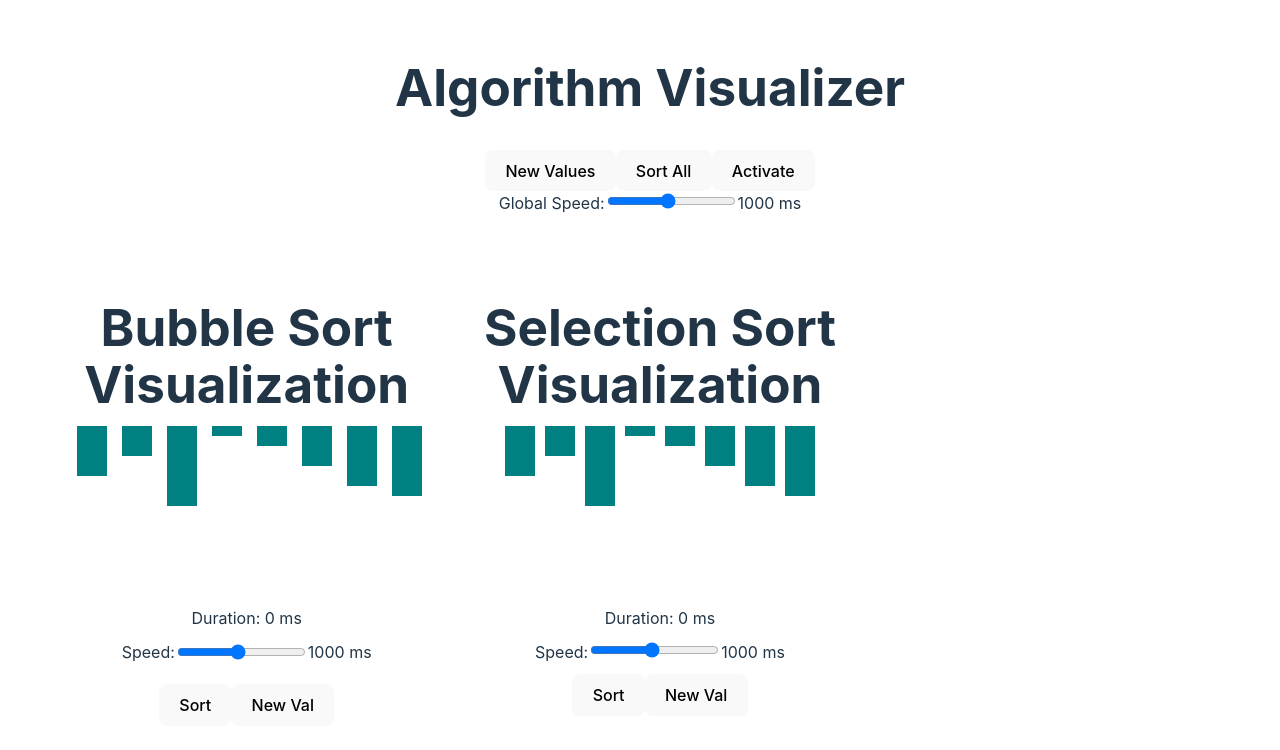
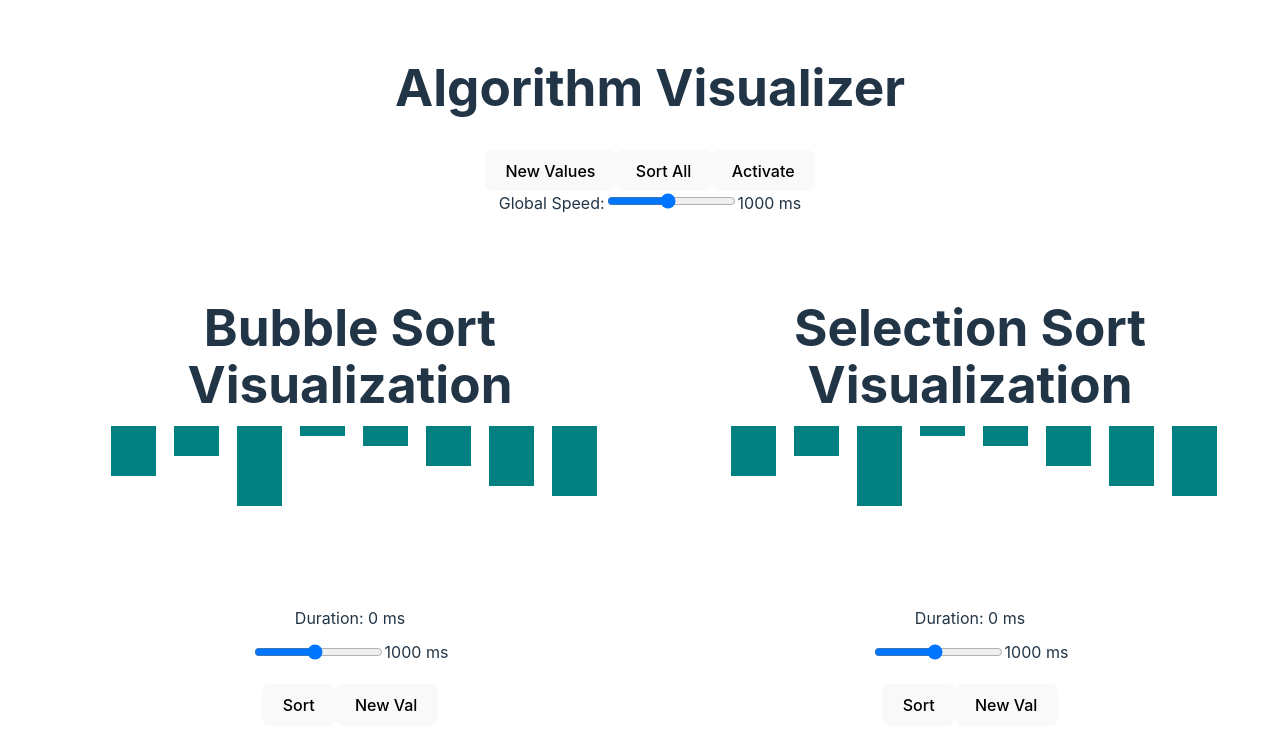
Before and after one commit to HectorMendezFernandez/Algorith-Visualizer-AlgoVis, a React (Vite) app in the folder algorithm-visualizer/: page / in a window 1280 px wide. Shown: the top 750 px of the page. Built offline with nearby package versions, Linux system fonts and the light colour scheme.

Commit message:
Add SortVisualizer Component

```diff
--- a/algorithm-visualizer/src/App.jsx
+++ b/algorithm-visualizer/src/App.jsx
@@ -1,28 +1,126 @@
+/* eslint-disable no-unused-vars */
 // import {BrowserRouter as Router, Route, Routes} from 'react-router-dom'
 // import BubbleSort from './algorithms/BubbleSort'
-import '@fortawesome/fontawesome-free/css/all.min.css';
-import BubbleSortVisualizer from './algorithms/BubbleSortVisualizer'
-import SelectionSortVisualizer from './algorithms/SelectionSortVisualizer'
-import { useState } from 'react'
+// import '@fortawesome/fontawesome-free/css/all.min.css';
+// import BubbleSortVisualizer from './algorithms/BubbleSortVisualizer'
+// import SelectionSortVisualizer from './algorithms/SelectionSortVisualizer'
+// import { useState } from 'react'
+
+// function App() {
+//   const [globalArray, setGlobalArray] = useState([5, 3, 8, 1, 2, 4, 6, 7]);
+//   const [globalSpeed, setGlobalSpeed] = useState(1000); //Initial speed in milliseconds
+//   const [hoverStates, setHoverStates] = useState({ bubble: false, selection: false }); // Hover states for visualizers
+//   const [isSorting, setIsSorting] = useState(false);
+
+
+//   // Function to generate a new array
+//   const generateArray = () => {
+//     const newArray = Array.from({ length: 8 }, () => Math.floor(Math.random() * 10) + 1);
+//     setGlobalArray(newArray);
+//   };
+
+//   // Function to sort all the algorithms simultaneously
+//   const handleGlobalSort = () => {
+//     // this will click all the sort buttons simultaneously
+//     setIsSorting(true);
+//     document.querySelectorAll(".sort-btn").forEach((button) => button.click());
+//   }
+
+//   // Function to handle hover states
+//   const handleMouseEnter  = (key) => {
+//     setHoverStates(prevState => ({ ...prevState, [key]: true }));
+//   }
+
+//   const handleMouseLeave = (key) => {
+//     setHoverStates(prevState => ({ ...prevState, [key]: false }));
+//   };
+
+//   // Function to restart the app
+//   const handleActivate = () => {
+//     setIsSorting(false);
+//   }
+
+//   return (
+//     <div style={{
+//       padding: "20px",
+//       textAlign: "center",
+//       display: 'grid',
+//       marginTop: '5px',
+//       marginLeft: '20px',
+//       }}>
+//       <h1>Algorithm Visualizer</h1>
+//       {/* Controles globales */}
+//       <div style={{ marginBottom: "20px" }}>
+//         <button onClick={generateArray} disabled={isSorting}>New Values</button>
+//         <button onClick={handleGlobalSort} disabled={isSorting}>Sort All</button>
+//         <button onClick={handleActivate}>Activate</button>
+//         <div>
+//           <label htmlFor="globalSpeed">Global Speed:</label>
+//           <input
+//             type="range"
+//             min="100"
+//             max="2000"
+//             value={globalSpeed}
+//             onChange={(e) => setGlobalSpeed(Number(e.target.value))}
+//           />
+//           <span>{globalSpeed} ms</span>
+//         </div>
+//       </div>
+
+//       <div style={{
+//         display: "grid",
+//         gridTemplateColumns: "1fr 1fr 1fr", // Tres columnas
+//         gridTemplateRows: "auto auto auto", // Tres filas (una por algoritmo)
+//         gap: "20px",
+//         marginTop: "20px"
+//       }}
+//       >
+//         {/* Bubble Sort Visualizer */}
+//         <div style={{
+//           gridColumn: "1 / 2",
+//           gridRow: "1",
+//           borderRadius: "8px",
+//           padding: "5px",
+//           transition: 'transform 0.3s ease', //Smooth transition
+//            transform: hoverStates.bubble ? 'scale(1.05)' : 'scale(1)', // Scale on hover
+//            }} onMouseEnter={() => handleMouseEnter('bubble')} // Activa el hover al entrar
+//            onMouseLeave={() => handleMouseLeave('bubble')}>
+//           <BubbleSortVisualizer globalArray = {globalArray} globalSpeed={globalSpeed} isGlobalSorting={isSorting}/>
+//         </div>
+
+//         {/* Selection Sort Visualizer */}
+//         <div style={{ gridColumn: "2 / 3", gridRow: "1", borderRadius: "8px", padding: "5px",transition: 'transform 0.3s ease', //Smooth transition
+//            transform: hoverStates.selection ? 'scale(1.05)' : 'scale(1)',  }}
+//            onMouseEnter={() => handleMouseEnter('selection')} // Activa el hover al entrar
+//            onMouseLeave={() => handleMouseLeave('selection')}>
+//           <SelectionSortVisualizer globalArray = {globalArray} globalSpeed={globalSpeed} isGlobalSorting={isSorting}/>
+//         </div>
+//       </div>
+//     </div>
+//   )
+// }
+
+// export default App
+
+import { useState } from 'react';
+import SortVisualizer from './components/SortVisualizer';
+import { bubbleSort, selectionSort } from './algorithms/Algorithms';
 
 function App() {
   const [globalArray, setGlobalArray] = useState([5, 3, 8, 1, 2, 4, 6, 7]);
-  const [globalSpeed, setGlobalSpeed] = useState(1000); //Initial speed in milliseconds
+  const [globalSpeed, setGlobalSpeed] = useState(1000);
+  const [isSorting, setIsSorting] = useState(false);
   const [hoverStates, setHoverStates] = useState({ bubble: false, selection: false }); // Hover states for visualizers
-  const [isSorting, setIsSorting] = useState(false);
-
-
-  // Function to generate a new array
-  const generateArray = () => {
-    const newArray = Array.from({ length: 8 }, () => Math.floor(Math.random() * 10) + 1);
-    setGlobalArray(newArray);
-  };
-
   // Function to sort all the algorithms simultaneously
   const handleGlobalSort = () => {
   // this will click all the sort buttons simultaneously
   setIsSorting(true);
   document.querySelectorAll(".sort-btn").forEach((button) => button.click());
+  }
+
+  // Function to restart the app
+  const handleActivate = () => {
+    setIsSorting(false);
   }
 
   // Function to handle hover states
@@ -34,69 +132,36 @@ function App() {
     setHoverStates(prevState => ({ ...prevState, [key]: false }));
   };
 
-  // Function to restart the app
-  const handleActivate = () => {
-    setIsSorting(false);
-  }
-
   return (
-    <div style={{
-      padding: "20px",
-      textAlign: "center",
-      display: 'grid',
-      marginTop: '5px',
-      marginLeft: '20px',
-      }}>
+    <div style={{padding: "20px", textAlign: "center", display: 'grid', marginTop: '5px', marginLeft: '20px'}}>
       <h1>Algorithm Visualizer</h1>
-      {/* Controles globales */}
+      {/* Global Controls */}
       <div style={{ marginBottom: "20px" }}>
-        <button onClick={generateArray} disabled={isSorting}>New Values</button>
+      <button onClick={() => setGlobalArray(Array.from({ length: 8 }, () => Math.floor(Math.random() * 10) + 1))}>New Values</button>
       <button onClick={handleGlobalSort} disabled={isSorting}>Sort All</button>
       <button onClick={handleActivate}>Activate</button>
       <div>
       <label htmlFor="globalSpeed">Global Speed:</label>
-          <input
-            type="range"
-            min="100"
-            max="2000"
-            value={globalSpeed}
-            onChange={(e) => setGlobalSpeed(Number(e.target.value))}
-          />
+      <input type='range' min='100' max='2000' value={globalSpeed} onChange={(e) => setGlobalSpeed(Number(e.target.value))} />
       <span>{globalSpeed} ms</span>
       </div>
       </div>
-
-      <div style={{
-        display: "grid",
-        gridTemplateColumns: "1fr 1fr 1fr", // Tres columnas
-        gridTemplateRows: "auto auto auto", // Tres filas (una por algoritmo)
-        gap: "20px",
-        marginTop: "20px"
-      }}
-      >
+      <div style={{ display: "grid", gridTemplateColumns: "1fr 1fr", gridTemplateRows: "auto auto auto", gap: "20px", marginTop: "20px" }}>
       {/* Bubble Sort Visualizer */}
-        <div style={{
-          gridColumn: "1 / 2",
-          gridRow: "1",
-          borderRadius: "8px",
-          padding: "5px",
-          transition: 'transform 0.3s ease', //Smooth transition
-           transform: hoverStates.bubble ? 'scale(1.05)' : 'scale(1)', // Scale on hover
-           }} onMouseEnter={() => handleMouseEnter('bubble')} // Activa el hover al entrar
+      <div style={{ gridColumn: "1 / 2", gridRow: "1", borderRadius: "8px", padding: "5px", transition: 'transform 0.3s ease',  transform: hoverStates.bubble ? 'scale(1.05)' : 'scale(1)'}}
+      onMouseEnter={() => handleMouseEnter('bubble')}
       onMouseLeave={() => handleMouseLeave('bubble')}>
-          <BubbleSortVisualizer globalArray = {globalArray} globalSpeed={globalSpeed} isGlobalSorting={isSorting}/>
+      <SortVisualizer algorithmName="Bubble Sort" sortingLogic={bubbleSort} globalArray={globalArray} globalSpeed={globalSpeed} isGlobalSorting={isSorting} />
       </div>
-
       {/* Selection Sort Visualizer */}
-        <div style={{ gridColumn: "2 / 3", gridRow: "1", borderRadius: "8px", padding: "5px",transition: 'transform 0.3s ease', //Smooth transition
-           transform: hoverStates.selection ? 'scale(1.05)' : 'scale(1)',  }}
-           onMouseEnter={() => handleMouseEnter('selection')} // Activa el hover al entrar
+      <div style={{ gridColumn: "2 / 3", gridRow: "1", borderRadius: "8px", padding: "5px", transition: 'transform 0.3s ease',  transform: hoverStates.selection ? 'scale(1.05)' : 'scale(1)'}}
+      onMouseEnter={() => handleMouseEnter('selection')}
       onMouseLeave={() => handleMouseLeave('selection')}>
-          <SelectionSortVisualizer globalArray = {globalArray} globalSpeed={globalSpeed} isGlobalSorting={isSorting}/>
+      <SortVisualizer algorithmName="Selection Sort" sortingLogic={selectionSort} globalArray={globalArray} globalSpeed={globalSpeed} isGlobalSorting={isSorting} />
       </div>
     </div>
     </div>
-  )
+  );
 }
 
-export default App
+export default App;
--- /dev/null
+++ b/algorithm-visualizer/src/algorithms/Algorithms.jsx
@@ -0,0 +1,42 @@
+export const bubbleSort = async (array, setArray, setCurrentIndex, speed) => {
+    let sortedArray = [...array];
+    for (let i = 0; i < sortedArray.length - 1; i++) {
+        for (let j = 0; j < sortedArray.length - i - 1; j++) {
+            setCurrentIndex(j + 1);
+            if (sortedArray[j] > sortedArray[j + 1]) {
+                [sortedArray[j], sortedArray[j + 1]] = [sortedArray[j + 1], sortedArray[j]];
+                setArray([...sortedArray]);
+                await new Promise(resolve => setTimeout(resolve, speed));
+            }
+        }
+    }
+};
+
+
+export const selectionSort = async (array, setArray, setCurrentIndex, setMinIndex, speed) => {
+    let sortedArray = [...array];
+
+    for (let i = 0; i < sortedArray.length; i++) {
+        let minIndex = i;
+        setCurrentIndex(i);
+        setMinIndex(minIndex);  // Inicializar minIndex en cada iteración externa
+
+        for (let j = i + 1; j < sortedArray.length; j++) {
+            if (sortedArray[j] < sortedArray[minIndex]) {
+                minIndex = j;
+                setMinIndex(minIndex);  // Actualizar minIndex cuando se encuentra uno nuevo
+            }
+            await new Promise(resolve => setTimeout(resolve, speed));
+        }
+
+        if (minIndex !== i) {
+            // Intercambiar los elementos en los índices i y minIndex
+            [sortedArray[i], sortedArray[minIndex]] = [sortedArray[minIndex], sortedArray[i]];
+            setArray([...sortedArray]);
+            await new Promise(resolve => setTimeout(resolve, speed));  // Pausa para animación
+        }
+    }
+
+    setCurrentIndex(null);  // Limpiar índices después de la ordenación
+    setMinIndex(null);
+};
--- /dev/null
+++ b/algorithm-visualizer/src/components/SortVisualizer.jsx
@@ -0,0 +1,99 @@
+/* eslint-disable no-unused-vars */
+/* eslint-disable react/prop-types */
+import { useState, useEffect } from "react";
+import { useSpring, animated } from "react-spring";
+
+const SortVisualizer = ({
+    algorithmName,
+    sortingLogic,
+    globalArray,
+    globalSpeed,
+    isGlobalSorting
+}) => {
+    const [array, setArray] = useState(globalArray);
+    const [speed, setSpeed] = useState(globalSpeed || 1000);
+    const [currentIndex, setCurrentIndex] = useState(null);
+    const [isSorting, setIsSorting] = useState(false);
+    const [realTimeDuration, setRealTimeDuration] = useState(0);
+    const [titleStyle, setTitleStyle] = useState({});
+    const [minIndex, setMinIndex] = useState(null);
+
+    useEffect(() => setArray(globalArray), [globalArray]);
+    useEffect(() => setSpeed(globalSpeed), [globalSpeed]);
+
+    const handleSort = async () => {
+        setIsSorting(true);
+        setTitleStyle({});
+        setRealTimeDuration(0);
+        const startTime = Date.now();
+        const intervalId = setInterval(() => {
+            setRealTimeDuration(Date.now() - startTime);
+        }, 100);
+        if (algorithmName === "Bubble Sort") {
+            await sortingLogic(array, setArray, setCurrentIndex, speed);
+        } else if (algorithmName === "Selection Sort") {
+            await sortingLogic(array, setArray, setCurrentIndex, setMinIndex, speed);
+        }
+
+        clearInterval(intervalId);
+        setCurrentIndex(null);
+        setMinIndex(null);
+        setIsSorting(false);
+
+        setTitleStyle({ color: '#90EE90', transform: 'scale(1.1)', transition: 'transform 0.3s, color 0.3s' });
+        setTimeout(() => setTitleStyle({ color: 'initial', transform: 'scale(1)', transition: 'color 0.3s' }), 500);
+    };
+
+        //Function to generate a new array
+        const generateArray = () => {
+            let newArray = [];
+            for (let i = 0; i < 8; i++) {
+              newArray.push(Math.floor(Math.random() * 10) + 1);
+            }
+            setArray(newArray);
+          };
+
+    const animatedProps = useSpring({ from: { transform: "translateY(0px)" }, to: { transform: `translateY(-${10 * array.length}px)` }, config: { duration: speed } });
+
+    return (
+        <div style={{ display: 'grid', marginTop: '5px', marginLeft: '20px' }}>
+            <div style={{ marginBottom: '60px', textAlign: 'center' }}>
+            <h1 style={titleStyle}>{algorithmName} Visualization</h1>
+            </div>
+            <div style={{ display: 'flex', gap: '10px', justifyContent: 'center' , marginBottom: '20px'}}>
+                {array.map((value, index) => (
+                    <animated.div
+                        key={index}
+                        style={{
+                            ...animatedProps,
+                            width: '45px',
+                            height: `${value * 10}px`,
+                            backgroundColor: index === currentIndex
+                                ? 'orange'
+                                : index === minIndex
+                                ? 'purple'
+                                : 'teal',
+                            marginLeft: '8px'
+                        }}
+                    />
+                ))}
+            </div>
+            <div style={{ textAlign: 'center', marginBottom: '10px' }}>
+            <span>Duration: {realTimeDuration} ms</span>
+            </div>
+            {/* input to show the range input */}
+            <div style={{display: 'flex', justifyContent: 'center', marginBottom: '10px'}}>
+            <input type="range" min="100" max="2000" value={speed} onChange={(e) => setSpeed(Number(e.target.value))} />
+            <span>{speed} ms</span>
+            </div>
+            <div style={{display: 'flex', justifyContent: 'center', margin: '10px'}}>
+            {/* Button to sort the array */}
+            <button onClick={handleSort} disabled={isGlobalSorting} className="sort-btn">Sort</button>
+             {/* Button to generate a new array */}
+            <button onClick={generateArray} disabled={isSorting || isGlobalSorting}>New Val</button>
+            </div>
+        </div>
+    );
+};
+
+export default SortVisualizer;
```
Lines whose indentation alone changed are shown as unchanged.
